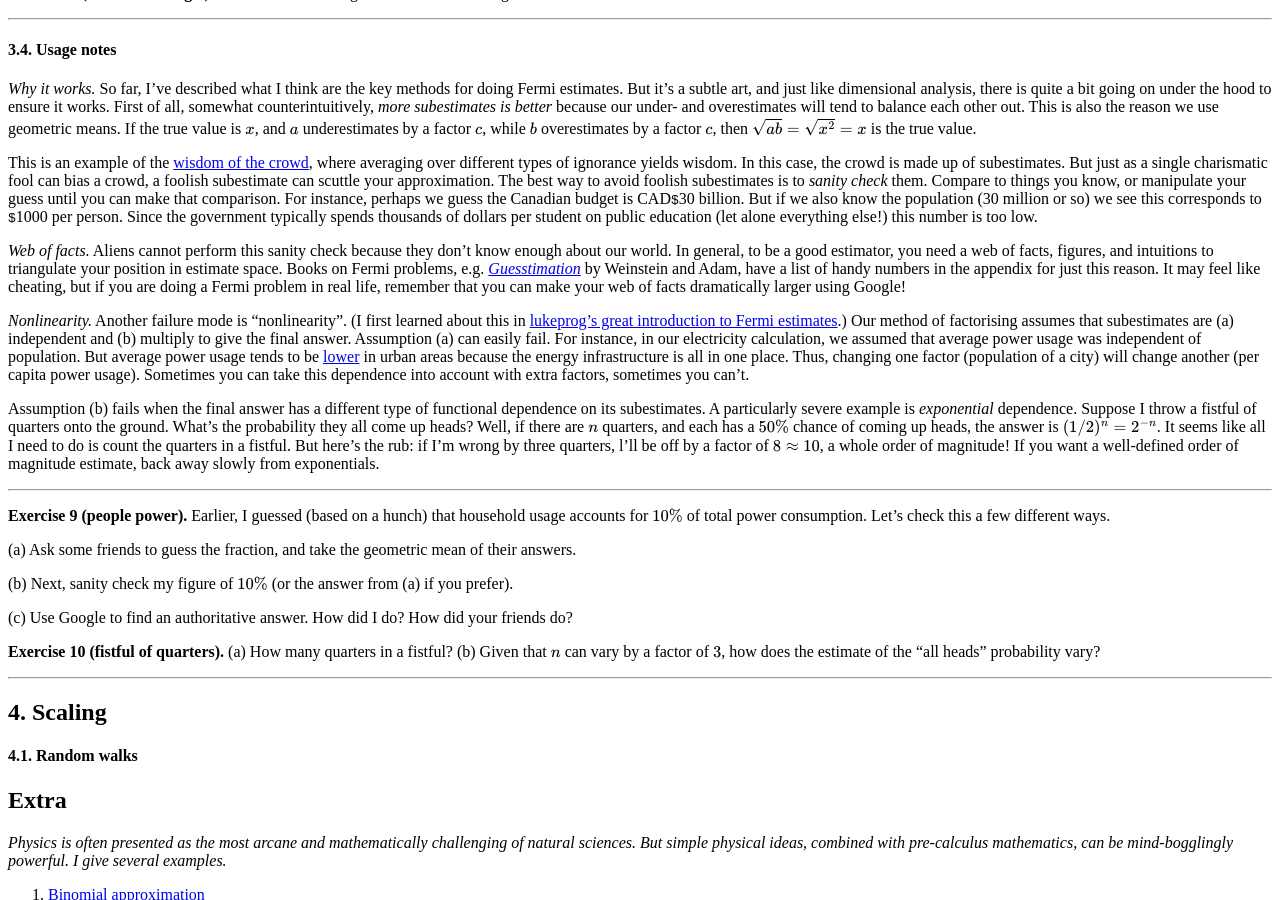
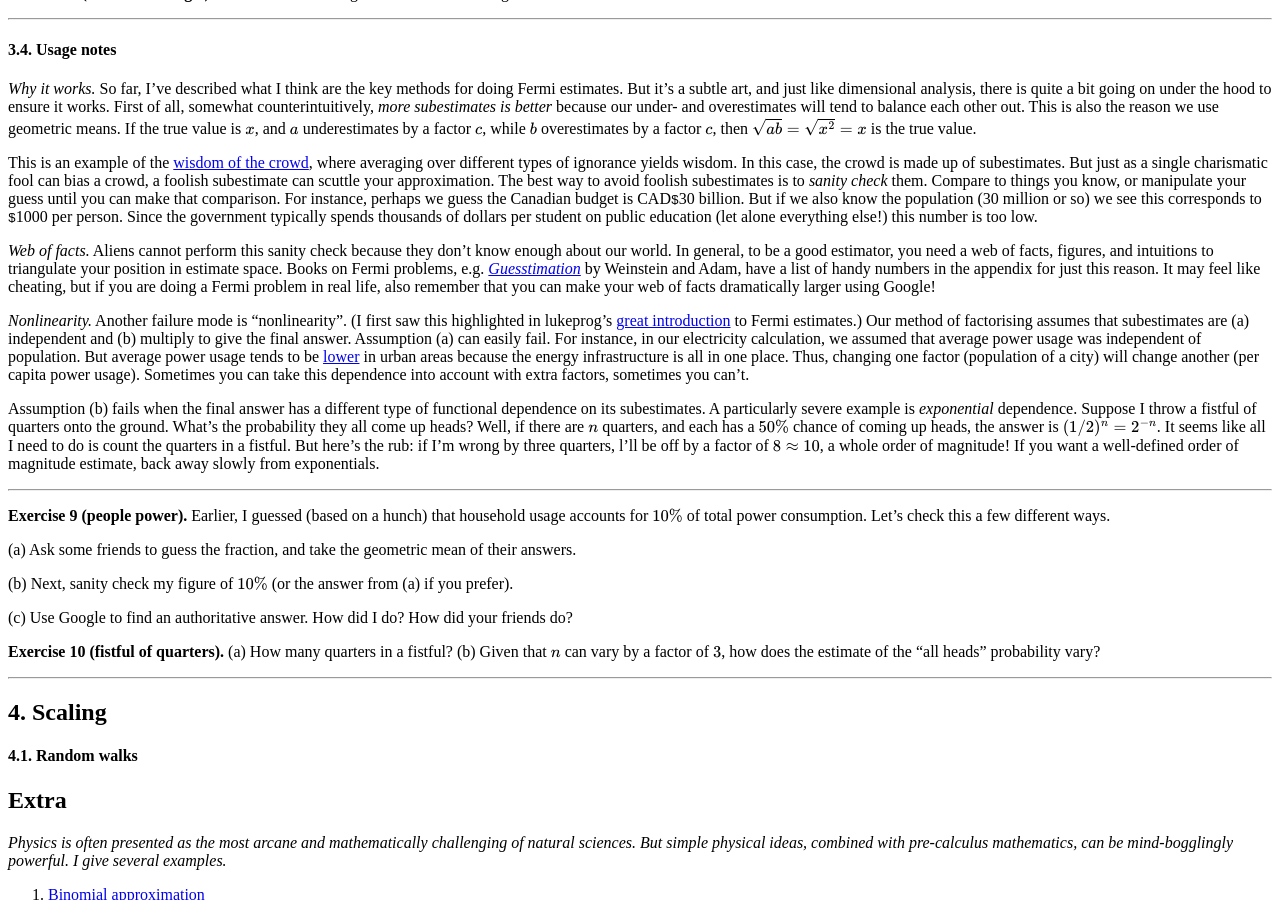
Before and after one commit to hapax/hapax.github.io, a Jekyll site: the page built from assets/simple-physics.md, in a window 1280 px wide and 900 px high, scrolled down 7483 px. Built offline with Jekyll 4.4.1, drawn with Linux system fonts in a browser that asks for light colours; our own code applies the rules of GitHub Pages for plain Markdown files; formulas are drawn with MathJax 3; a script that is not in the unit is left out.

Commit message:
Update simple-physics.md

```diff
--- a/assets/simple-physics.md
+++ b/assets/simple-physics.md
@@ -815,12 +815,13 @@ e.g. [*Guesstimation*](https://www.amazon.ca/Guesstimation-Solving-Worlds-Proble
 by Weinstein and Adam, have a list of handy numbers in the appendix
 for just this reason.
 It may feel like cheating, but if you are doing a Fermi
-problem in real life, remember that you can make your web of facts
+problem in real life, also remember that you can make your web of facts
 dramatically larger using Google!
 
 *Nonlinearity.* Another failure mode is "nonlinearity".
-(I first learned about this in
-[lukeprog's great introduction to Fermi estimates](https://www.lesswrong.com/posts/PsEppdvgRisz5xAHG/fermi-estimates).)
+(I first saw this highlighted in lukeprog's
+[great introduction](https://www.lesswrong.com/posts/PsEppdvgRisz5xAHG/fermi-estimates)
+to Fermi estimates.)
 Our method of factorising assumes that subestimates
 are (a) independent and (b) multiply to give the final answer.
 Assumption (a) can easily fail.
```
